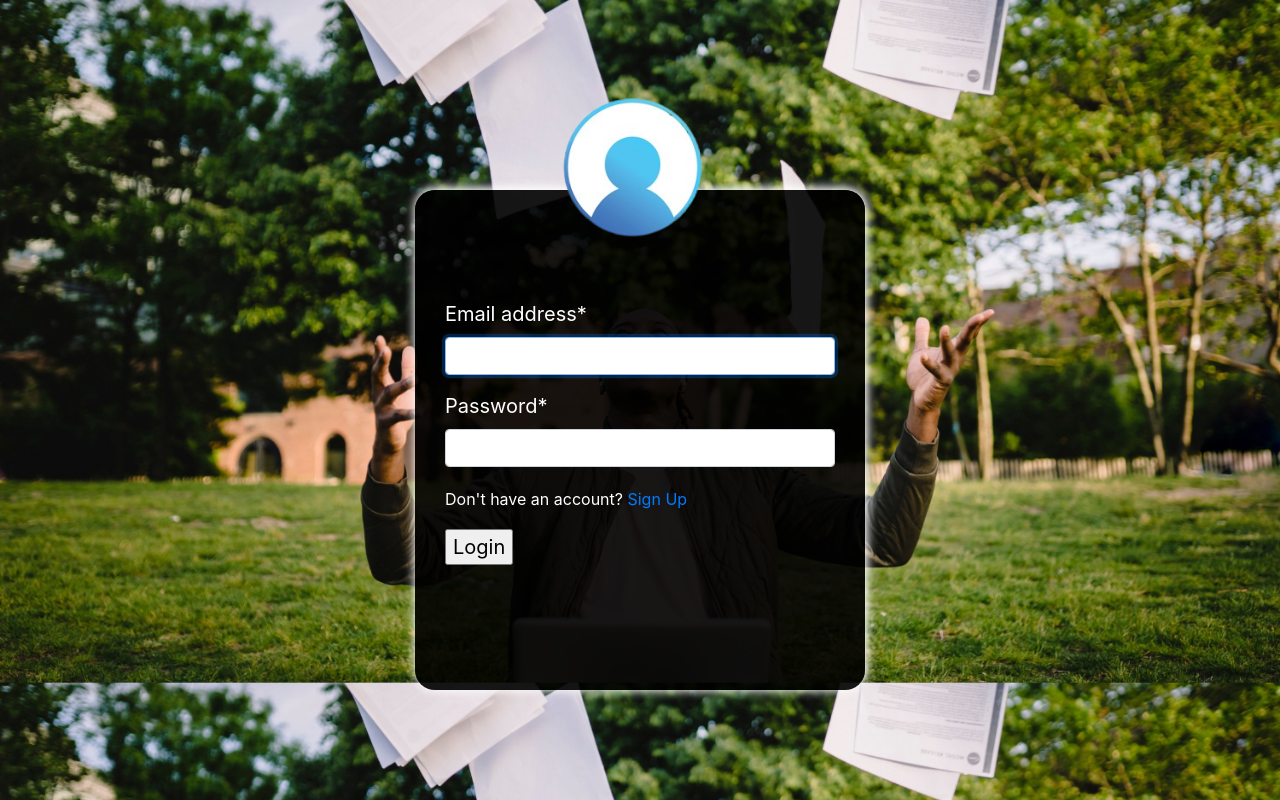
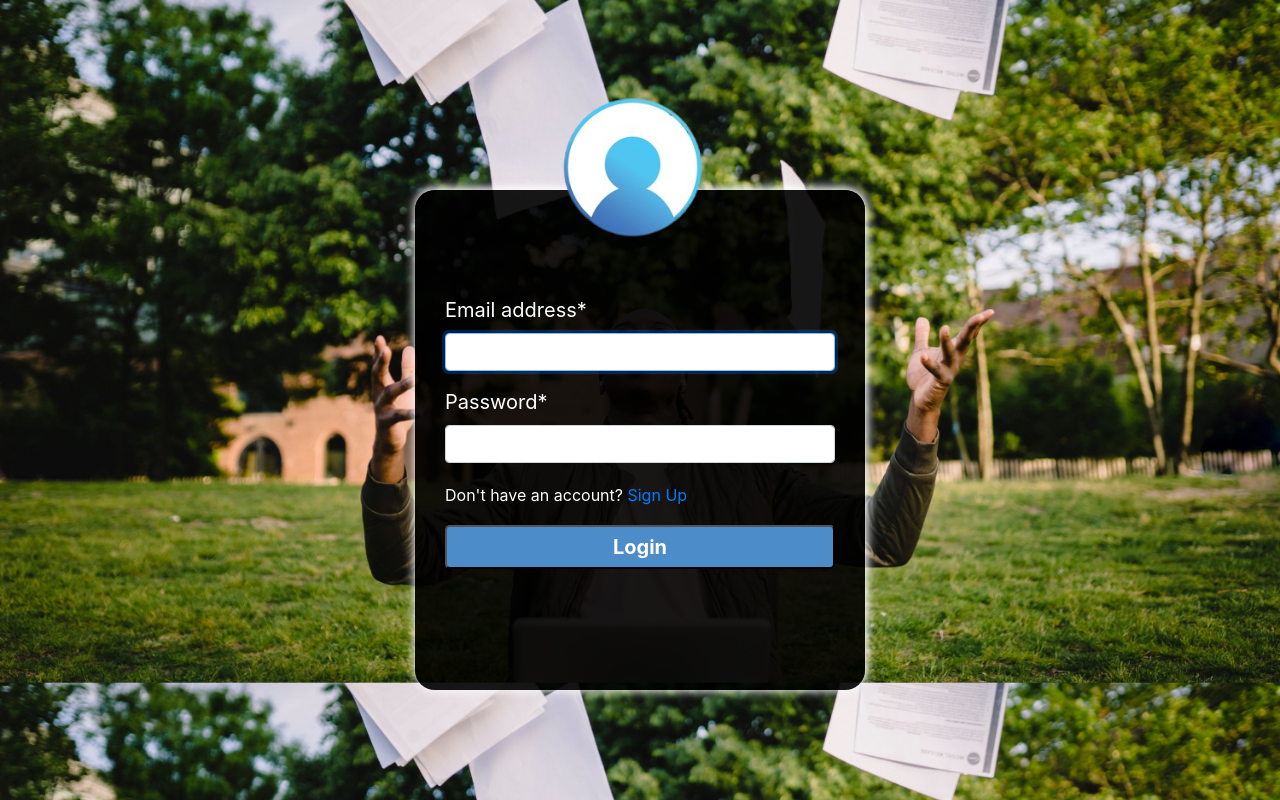
Before and after one commit to izudada/resume_builder, a Django app: page /login/ in a window 1280 px wide. Run offline with Django 3.2, Linux system fonts and the light colour scheme; some libraries are stand-ins or nearby versions.

Commit message:
Style login button

```diff
--- a/static/css/main.css
+++ b/static/css/main.css
@@ -30,3 +30,12 @@ body{
     top: calc(-270px/2);
     left: calc(50% - 120px);
 }
+
+.auth__buttons{
+    background: #4b8cc9;
+    padding: 5px 15px;
+    color: #fff;
+    font-weight: bold;
+    border-radius: 5px;
+    width: 100%;
+}
```
